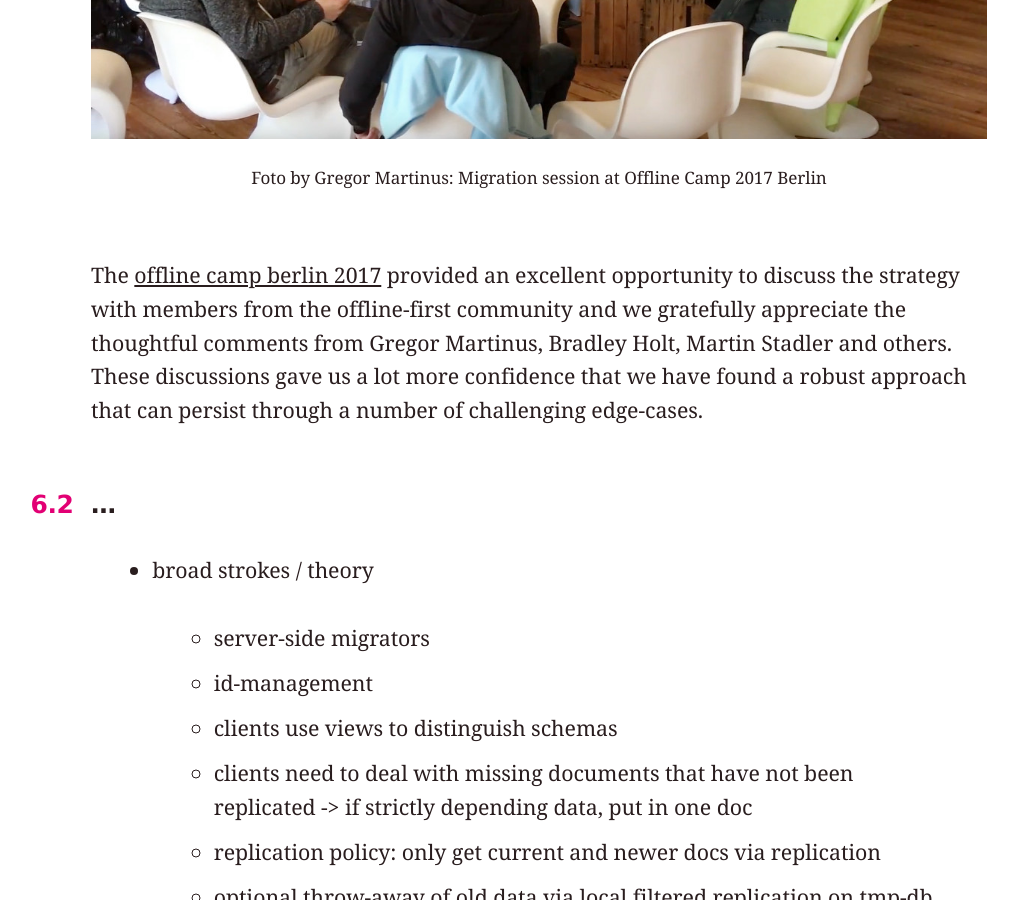
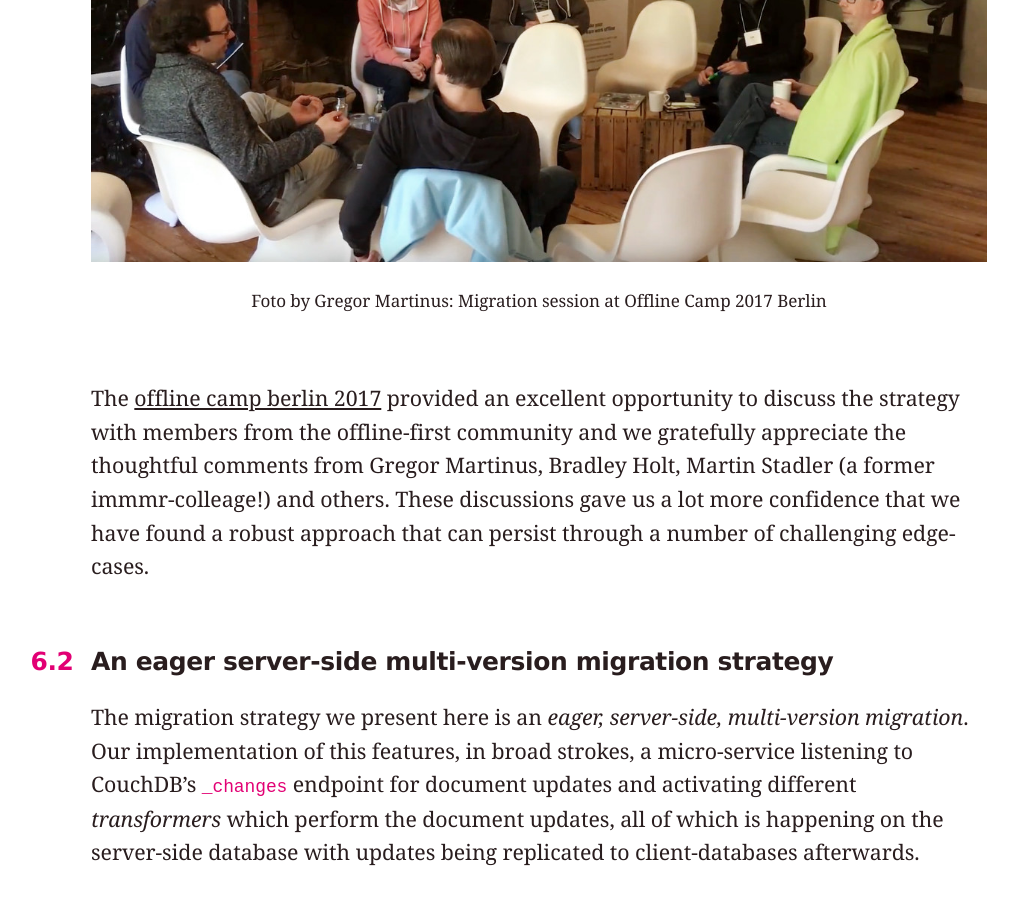
Before and after one commit to jo/sync-tank, a Jekyll site: the page built from migrations.md, in a window 1280 px wide and 900 px high, scrolled down 35797 px. Shown: the whole window, without its empty margins (37-1055 px from the left). Built offline with Jekyll 4.4.1, drawn with Linux system fonts in a browser that asks for light colours; our own code applies the rules of GitHub Pages for plain Markdown files; some of the changed text lies outside the part shown.

Commit message:
add chesterfield paragraph

```diff
--- a/migrations.md
+++ b/migrations.md
@@ -466,11 +466,13 @@
 In what follows, we would like to take a better look at one exemplary strategy that happens to be the one we are actually using in practice. As for the rest we found that our taxonomy provides a good entry point for further discussion. Some of the approaches we cannot talk about in this article are still worthy of further scrutiny but we will have to leave it to the reader to follow up with those.
 
 
-## An eager server-side multi-version migration strategy
+## Chesterfield migration
 
 We have come far. We now share a common vocabulary and a systematic understanding of distributed migration strategies, we have seen when they are necessary and when you might get away without them. In this section we are going to take a good look at one particular strategy that can work well in practice. We will not shy away from addressing a range of problems and difficulties that emerge when this approach is implemented on top of CouchDB and we will propose a set of solutions for them, so be prepared for a more detailed technical discussion.
 
 The strategy we are going to present is not the only reasonable choice as should be clear from the previous discussion. Still we believe that among the options we discussed it allows for a clean and maintainable implementation given that we want to support the complex scenario we have built up in the previous sections. To recap: we demand that our system support offline-capable applications and clients on multiple platforms that require different schema versions of application data, all the while providing full backwards-compatibility for older apps or services and enabling agile development.
+
+In order to have a memorable reference, we are going to brand our strategy as *chesterfield migration*. A chesterfield is a type of luxurious couch, and we feel this is an appropriate term as we are going to describe an approach that meets all kinds of differents requirements comfortably - and is based upon CouchDB.
 
 ### We are not alone
 
@@ -483,9 +485,13 @@
   <figcaption>Foto by Gregor Martinus: Migration session at Offline Camp 2017 Berlin</figcaption>
 </figure>
 
-The [offline camp berlin 2017](http://offlinefirst.org/camp/berlin/) provided an excellent opportunity to discuss the strategy with members from the offline-first community and we gratefully appreciate the thoughtful comments from Gregor Martinus, Bradley Holt, Martin Stadler and others. These discussions gave us a lot more confidence that we have found a robust approach that can persist through a number of challenging edge-cases.
+The [offline camp berlin 2017](http://offlinefirst.org/camp/berlin/) provided an excellent opportunity to discuss the strategy with members from the offline-first community and we gratefully appreciate the thoughtful comments from Gregor Martinus, Bradley Holt, Martin Stadler (a former immmr-colleage!) and others. These discussions gave us a lot more confidence that we have found a robust approach that can persist through a number of challenging edge-cases.
 
-### ...
+### An eager server-side multi-version migration strategy
+
+The migration strategy we present here is an *eager, server-side, multi-version migration*. Our implementation of this features, in broad strokes, a micro-service listening to CouchDB's `_changes` endpoint for document updates and activating different *transformers* which perform the document updates, all of which is happening on the server-side database with updates being replicated to client-databases afterwards.
+
+
 
 
 
```
